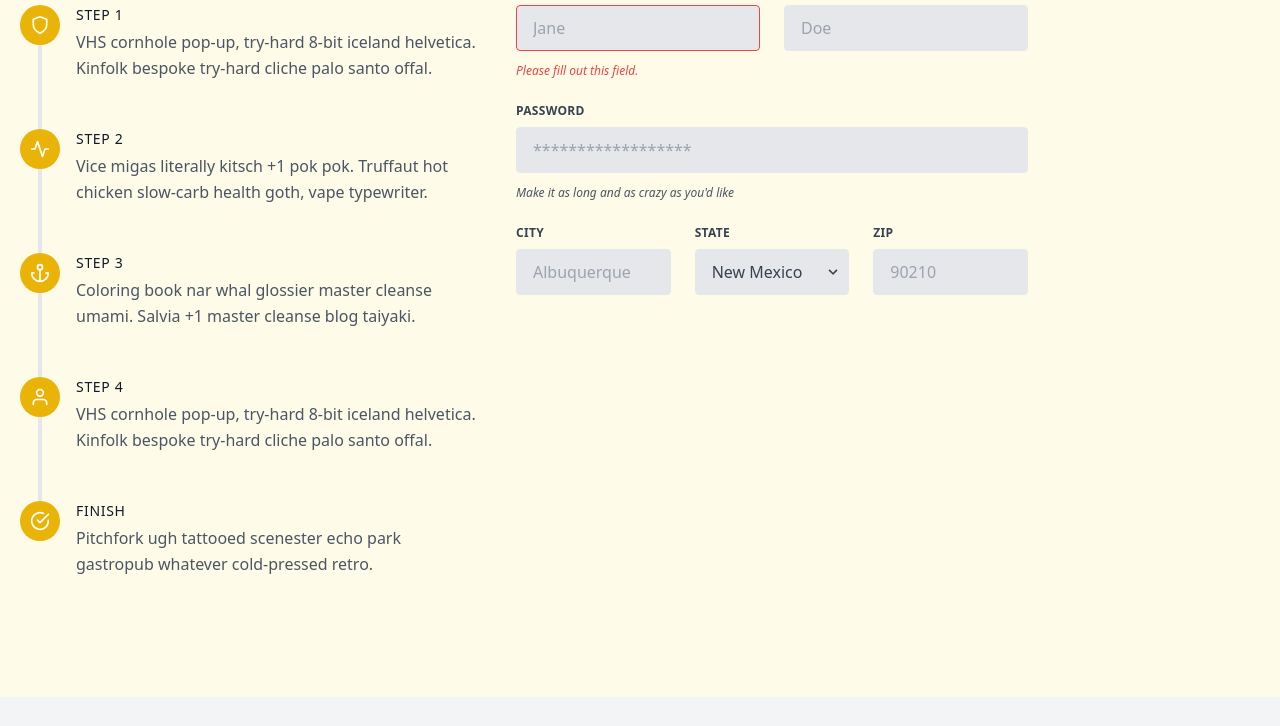
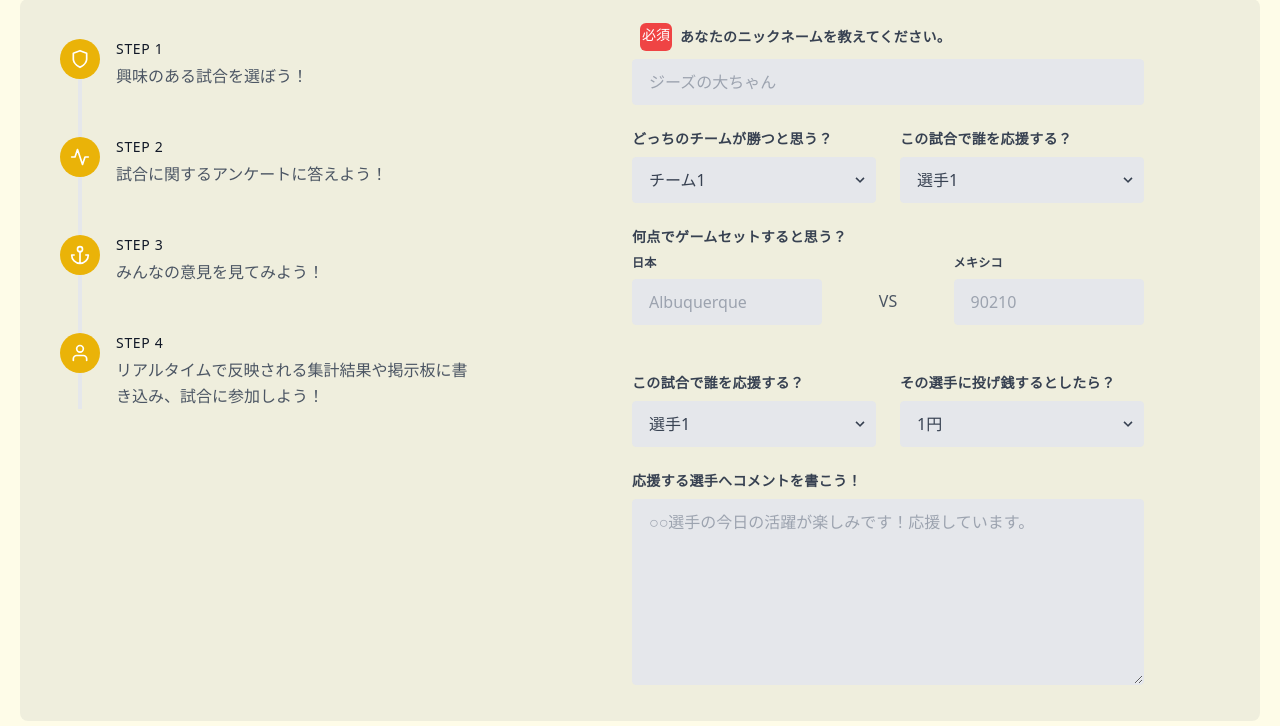
Before and after one commit to amber-0/sports_view, a plain HTML site: page form.html in a window 1280 px wide. Shown: the part 195-921 px from the top of the page. Drawn offline with nearby package versions, Linux system fonts and the light colour scheme.

Commit message:
画面同士の連携完了

```diff
--- a/form.html
+++ b/form.html
@@ -5,11 +5,12 @@
   <meta http-equiv="X-UA-Compatible" content="IE=edge">
   <meta name="viewport" content="width=device-width, initial-scale=1.0">
   <title>SPORTS VIEW</title>
+  <link rel="stylesheet" href="https://use.fontawesome.com/releases/v5.3.1/css/all.css" integrity="sha384-mzrmE5qonljUremFsqc01SB46JvROS7bZs3IO2EmfFsd15uHvIt+Y8vEf7N7fWAU" crossorigin="anonymous">
   <script src="https://cdn.tailwindcss.com"></script>
 </head>
 
+
 <body class="bg-yellow-50">
-
   <!------------------------------------- header ------------------------------------->
   <header class="text-gray-600 body-font">
     <div class="container mx-auto flex flex-wrap p-5 flex-col md:flex-row items-center">
@@ -36,12 +37,33 @@
 
 
 
+  <!------------------------------------- 全回答者数 ------------------------------------->
+  <div class="flex flex-wrap justify-center">
+    <div class="w-full md:w-1/2 xl:w-1/3 pt-3">
+      <!--Metric Card-->
+      <div class="bg-white border rounded shadow p-2">
+        <div class="flex flex-row items-center">
+          <div class="flex-shrink pr-4">
+            <div class="rounded p-3 bg-pink-600"><i class="fas fa-users fa-2x fa-fw fa-inverse"></i></div>
+          </div>
+          <div class="flex-1 text-right md:text-center">
+            <h5 class="font-bold uppercase text-gray-500">Total Users</h5>
+            <h3 class="font-bold text-3xl">249</h3>
+          </div>
+        </div>
+      </div>
+    </div>
+  </div>
 
-  <!------------------------------------- 全体構成 ------------------------------------->
+
+
+
+
+  <!------------------------------------- フロー図・フォームの全体構成 ------------------------------------->
   <section class="text-gray-600 body-font">
-    <div class="container px-5 py-24 mx-auto flex flex-wrap">
-      <div class="flex flex-wrap w-full">
-        <div class="lg:w-2/5 md:w-1/2 md:pr-10 md:py-6">
+    <div class="container px-5 pb-12 pt-6 mx-auto flex flex-wrap">
+      <div class="flex flex-wrap w-full bg-gray-500/10 rounded-lg">
+        <div class="lg:w-2/5 md:w-1/2 px-10 md:py-10">
           <div class="flex relative pb-12">
             <div class="h-full w-10 absolute inset-0 flex items-center justify-center">
               <div class="h-full w-1 bg-gray-200 pointer-events-none"></div>
@@ -53,7 +75,7 @@
             </div>
             <div class="flex-grow pl-4">
               <h2 class="font-medium title-font text-sm text-gray-900 mb-1 tracking-wider">STEP 1</h2>
-              <p class="leading-relaxed">VHS cornhole pop-up, try-hard 8-bit iceland helvetica. Kinfolk bespoke try-hard cliche palo santo offal.</p>
+              <p class="leading-relaxed">興味のある試合を選ぼう！</p>
             </div>
           </div>
           <div class="flex relative pb-12">
@@ -67,7 +89,7 @@
             </div>
             <div class="flex-grow pl-4">
               <h2 class="font-medium title-font text-sm text-gray-900 mb-1 tracking-wider">STEP 2</h2>
-              <p class="leading-relaxed">Vice migas literally kitsch +1 pok pok. Truffaut hot chicken slow-carb health goth, vape typewriter.</p>
+              <p class="leading-relaxed">試合に関するアンケートに答えよう！</p>
             </div>
           </div>
           <div class="flex relative pb-12">
@@ -82,10 +104,10 @@
             </div>
             <div class="flex-grow pl-4">
               <h2 class="font-medium title-font text-sm text-gray-900 mb-1 tracking-wider">STEP 3</h2>
-              <p class="leading-relaxed">Coloring book nar whal glossier master cleanse umami. Salvia +1 master cleanse blog taiyaki.</p>
+              <p class="leading-relaxed">みんなの意見を見てみよう！</p>
             </div>
           </div>
-          <div class="flex relative pb-12">
+          <div class="flex relative">
             <div class="h-full w-10 absolute inset-0 flex items-center justify-center">
               <div class="h-full w-1 bg-gray-200 pointer-events-none"></div>
             </div>
@@ -97,10 +119,10 @@
             </div>
             <div class="flex-grow pl-4">
               <h2 class="font-medium title-font text-sm text-gray-900 mb-1 tracking-wider">STEP 4</h2>
-              <p class="leading-relaxed">VHS cornhole pop-up, try-hard 8-bit iceland helvetica. Kinfolk bespoke try-hard cliche palo santo offal.</p>
+              <p class="leading-relaxed">リアルタイムで反映される集計結果や掲示板に書き込み、試合に参加しよう！</p>
             </div>
           </div>
-          <div class="flex relative">
+          <!-- <div class="flex relative">
             <div class="flex-shrink-0 w-10 h-10 rounded-full bg-yellow-500 inline-flex items-center justify-center text-white relative z-10">
               <svg fill="none" stroke="currentColor" stroke-linecap="round" stroke-linejoin="round" stroke-width="2" class="w-5 h-5" viewBox="0 0 24 24">
                 <path d="M22 11.08V12a10 10 0 11-5.93-9.14"></path>
@@ -111,78 +133,147 @@
               <h2 class="font-medium title-font text-sm text-gray-900 mb-1 tracking-wider">FINISH</h2>
               <p class="leading-relaxed">Pitchfork ugh tattooed scenester echo park gastropub whatever cold-pressed retro.</p>
             </div>
-          </div>
+          </div> -->
         </div>
+
 
 
         <!------------------------------------- フォームの内容 ------------------------------------->
         <div class="lg:w-3/5 md:w-1/2 object-cover object-center rounded-lg md:mt-0 mt-12">
-        <form class="w-full max-w-lg">
+        <form class="w-full max-w-lg mx-auto mt-6 mb-6">
+
+          <div class="flex flex-wrap -mx-3 mb-6">
+            <div class="w-full md:w-full px-3 mb-6 md:mb-0">
+              <div class="flex mb-2">
+                <text class="text-white bg-red-500 font-normal text-sm ml-2 p-0.5 rounded-md">
+                  必須
+                </text>
+                <label class="block uppercase tracking-wide text-gray-700 text-sm font-bold my-1 ml-2" for="grid-first-name">
+                  あなたのニックネームを教えてください。
+                </label>
+              </div>
+              <input class="appearance-none block w-full bg-gray-200 text-gray-700 border border-gray-200 rounded py-3 px-4 leading-tight focus:outline-none focus:bg-white focus:border-gray-500" id="grid-city" type="text" placeholder="ジーズの大ちゃん">
+            </div>
+          </div>
+
           <div class="flex flex-wrap -mx-3 mb-6">
             <div class="w-full md:w-1/2 px-3 mb-6 md:mb-0">
-              <label class="block uppercase tracking-wide text-gray-700 text-xs font-bold mb-2" for="grid-first-name">
-                First Name
-              </label>
-              <input class="appearance-none block w-full bg-gray-200 text-gray-700 border border-red-500 rounded py-3 px-4 mb-3 leading-tight focus:outline-none focus:bg-white" id="grid-first-name" type="text" placeholder="Jane">
-              <p class="text-red-500 text-xs italic">Please fill out this field.</p>
-            </div>
-            <div class="w-full md:w-1/2 px-3">
-              <label class="block uppercase tracking-wide text-gray-700 text-xs font-bold mb-2" for="grid-last-name">
-                Last Name
-              </label>
-              <input class="appearance-none block w-full bg-gray-200 text-gray-700 border border-gray-200 rounded py-3 px-4 leading-tight focus:outline-none focus:bg-white focus:border-gray-500" id="grid-last-name" type="text" placeholder="Doe">
-            </div>
-          </div>
-          <div class="flex flex-wrap -mx-3 mb-6">
-            <div class="w-full px-3">
-              <label class="block uppercase tracking-wide text-gray-700 text-xs font-bold mb-2" for="grid-password">
-                Password
-              </label>
-              <input class="appearance-none block w-full bg-gray-200 text-gray-700 border border-gray-200 rounded py-3 px-4 mb-3 leading-tight focus:outline-none focus:bg-white focus:border-gray-500" id="grid-password" type="password" placeholder="******************">
-              <p class="text-gray-600 text-xs italic">Make it as long and as crazy as you'd like</p>
-            </div>
-          </div>
-          <div class="flex flex-wrap -mx-3 mb-2">
-            <div class="w-full md:w-1/3 px-3 mb-6 md:mb-0">
-              <label class="block uppercase tracking-wide text-gray-700 text-xs font-bold mb-2" for="grid-city">
-                City
-              </label>
-              <input class="appearance-none block w-full bg-gray-200 text-gray-700 border border-gray-200 rounded py-3 px-4 leading-tight focus:outline-none focus:bg-white focus:border-gray-500" id="grid-city" type="text" placeholder="Albuquerque">
-            </div>
-            <div class="w-full md:w-1/3 px-3 mb-6 md:mb-0">
-              <label class="block uppercase tracking-wide text-gray-700 text-xs font-bold mb-2" for="grid-state">
-                State
+              <label class="block uppercase tracking-wide text-gray-700 text-sm font-bold mb-2" for="grid-first-name">
+                どっちのチームが勝つと思う？
               </label>
               <div class="relative">
                 <select class="block appearance-none w-full bg-gray-200 border border-gray-200 text-gray-700 py-3 px-4 pr-8 rounded leading-tight focus:outline-none focus:bg-white focus:border-gray-500" id="grid-state">
-                  <option>New Mexico</option>
-                  <option>Missouri</option>
-                  <option>Texas</option>
+                  <option>チーム1</option>
+                  <option>チーム2</option>
                 </select>
                 <div class="pointer-events-none absolute inset-y-0 right-0 flex items-center px-2 text-gray-700">
                   <svg class="fill-current h-4 w-4" xmlns="http://www.w3.org/2000/svg" viewBox="0 0 20 20"><path d="M9.293 12.95l.707.707L15.657 8l-1.414-1.414L10 10.828 5.757 6.586 4.343 8z"/></svg>
                 </div>
               </div>
             </div>
-            <div class="w-full md:w-1/3 px-3 mb-6 md:mb-0">
+
+            <div class="w-full md:w-1/2 px-3 mb-6 md:mb-0">
+              <label class="block uppercase tracking-wide text-gray-700 text-sm font-bold mb-2" for="grid-first-name">
+                この試合で誰を応援する？
+              </label>
+              <div class="relative">
+                <select class="block appearance-none w-full bg-gray-200 border border-gray-200 text-gray-700 py-3 px-4 pr-8 rounded leading-tight focus:outline-none focus:bg-white focus:border-gray-500" id="grid-state">
+                  <option>選手1</option>
+                  <option>選手2</option>
+                  <option>選手3</option>
+                  <option>選手4</option>
+                  <option>選手5</option>
+                </select>
+                <div class="pointer-events-none absolute inset-y-0 right-0 flex items-center px-2 text-gray-700">
+                  <svg class="fill-current h-4 w-4" xmlns="http://www.w3.org/2000/svg" viewBox="0 0 20 20"><path d="M9.293 12.95l.707.707L15.657 8l-1.414-1.414L10 10.828 5.757 6.586 4.343 8z"/></svg>
+                </div>
+              </div>
+            </div>
+          </div>
+
+          <label class="block uppercase tracking-wide text-gray-700 text-sm font-bold mb-2" for="grid-first-name">
+            何点でゲームセットすると思う？
+          </label>
+          <div class="flex flex-wrap -mx-3 mb-12">
+            <div class="w-full md:w-2/5 px-3 mb-6 md:mb-0">
+              <label class="block uppercase tracking-wide text-gray-700 text-xs font-bold mb-2" for="grid-city">
+                日本
+              </label>
+              <input class="appearance-none block w-full bg-gray-200 text-gray-700 border border-gray-200 rounded py-3 px-4 leading-tight focus:outline-none focus:bg-white focus:border-gray-500" id="grid-city" type="text" placeholder="Albuquerque">
+            </div>
+            <div class="w-full md:w-1/5 px-3 mb-6 md:mb-0">
+              <div class="relative mt-6">
+                <div class="block appearance-none w-full py-3 text-center rounded leading-tight focus:outline-none focus:bg-white focus:border-gray-500" id="grid-state">
+                  VS
+                </div>
+              </div>
+            </div>
+            <div class="w-full md:w-2/5 px-3 mb-6 md:mb-0">
               <label class="block uppercase tracking-wide text-gray-700 text-xs font-bold mb-2" for="grid-zip">
-                Zip
+                メキシコ
               </label>
               <input class="appearance-none block w-full bg-gray-200 text-gray-700 border border-gray-200 rounded py-3 px-4 leading-tight focus:outline-none focus:bg-white focus:border-gray-500" id="grid-zip" type="text" placeholder="90210">
             </div>
           </div>
+
+          <div class="flex flex-wrap -mx-3 mb-6">
+            <div class="w-full md:w-1/2 px-3 mb-6 md:mb-0">
+              <label class="block uppercase tracking-wide text-gray-700 text-sm font-bold mb-2" for="grid-first-name">
+                この試合で誰を応援する？
+              </label>
+              <div class="relative">
+                <select class="block appearance-none w-full bg-gray-200 border border-gray-200 text-gray-700 py-3 px-4 pr-8 rounded leading-tight focus:outline-none focus:bg-white focus:border-gray-500" id="grid-state">
+                  <option>選手1</option>
+                  <option>選手2</option>
+                  <option>選手3</option>
+                  <option>選手4</option>
+                  <option>選手5</option>
+                </select>
+                <div class="pointer-events-none absolute inset-y-0 right-0 flex items-center px-2 text-gray-700">
+                  <svg class="fill-current h-4 w-4" xmlns="http://www.w3.org/2000/svg" viewBox="0 0 20 20"><path d="M9.293 12.95l.707.707L15.657 8l-1.414-1.414L10 10.828 5.757 6.586 4.343 8z"/></svg>
+                </div>
+              </div>
+            </div>
+
+            <div class="w-full md:w-1/2 px-3">
+              <label class="block uppercase tracking-wide text-gray-700 text-sm font-bold mb-2" for="grid-last-name">
+                その選手に投げ銭するとしたら？
+              </label>
+              <div class="relative">
+                <select class="block appearance-none w-full bg-gray-200 border border-gray-200 text-gray-700 py-3 px-4 pr-8 rounded leading-tight focus:outline-none focus:bg-white focus:border-gray-500" id="grid-state">
+                  <option>1円</option>
+                  <option>10円</option>
+                  <option>100円</option>
+                  <option>1000円</option>
+                </select>
+                <div class="pointer-events-none absolute inset-y-0 right-0 flex items-center px-2 text-gray-700">
+                  <svg class="fill-current h-4 w-4" xmlns="http://www.w3.org/2000/svg" viewBox="0 0 20 20"><path d="M9.293 12.95l.707.707L15.657 8l-1.414-1.414L10 10.828 5.757 6.586 4.343 8z"/></svg>
+                </div>
+              </div>
+            </div>
+          </div>
+
+          <div class="flex flex-wrap -mx-3 mb-6">
+            <div class="w-full px-3">
+              <label class="block uppercase tracking-wide text-gray-700 text-sm font-bold mb-2" for="grid-password">
+                応援する選手へコメントを書こう！
+              </label>
+              <textarea cols="30" rows="8" class="appearance-none block w-full bg-gray-200 text-gray-700 border border-gray-200 rounded py-3 px-4 mb-3 leading-tight focus:outline-none focus:bg-white focus:border-gray-500" id="grid-password" type="textbox" placeholder="○○選手の今日の活躍が楽しみです！応援しています。"></textarea>
+            </div>
+          </div>
         </form>
         </div>
-
-
-        <!-- <img class="lg:w-3/5 md:w-1/2 object-cover object-center rounded-lg md:mt-0 mt-12" src="https://dummyimage.com/1200x500" alt="step"> -->
       </div>
     </div>
   </section>
 
-
-
-
+  <div class="flex justify-center">
+    <a href="show.html">
+      <input class="mb-10 py-3 px-8 inline-flex justify-center items-center gap-2 rounded-full border border-transparent font-semibold
+      bg-yellow-500 text-white hover:bg-yellow-600 focus:outline-none focus:ring-2 focus:ring-yellow-500 focus:ring-offset-2 transition-all
+      text-sm dark:focus:ring-offset-gray-800" type="submit" value="送信する">
+    </a>
+  </div>
 
 
 
```
Also changed, not shown: index.html (+1 -1 lines).
